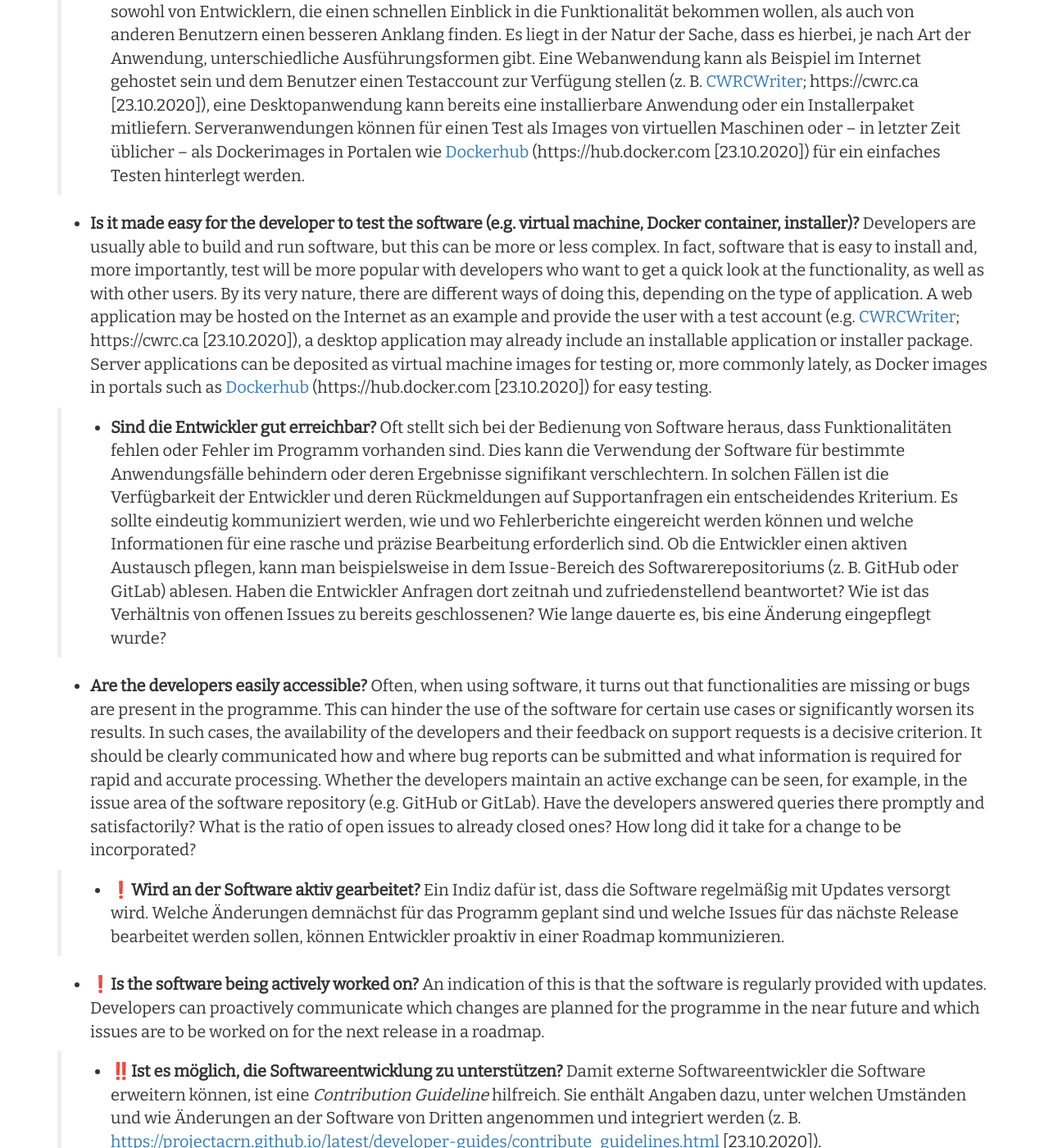
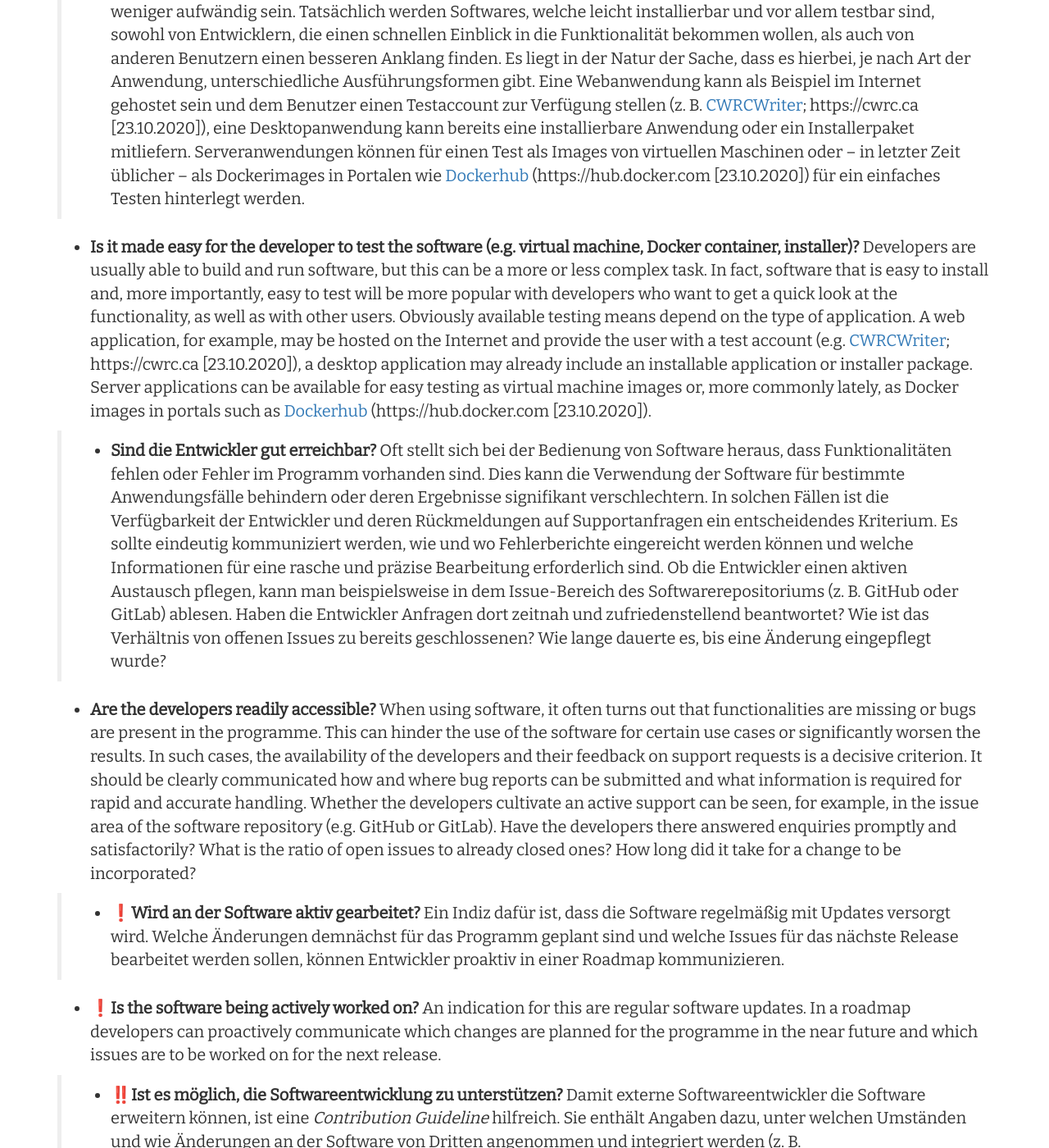
Before and after one commit to Research-Squirrel-Engineers/Impuls_SoftwareRezensionen_DGUF, a Jekyll site: the page built from Draft_EN.md, in a window 1280 px wide and 1400 px high, scrolled down 35046 px. Shown: the whole window at 82% size. Built offline with Jekyll 4.4.1, drawn with Linux system fonts in a browser that asks for light colours; nearby versions of some CDN libraries; emoji names are drawn with the system emoji font; some of the changed text lies outside the part shown.

Commit message:
documentation checked

```diff
--- a/Draft_EN.md
+++ b/Draft_EN.md
@@ -440,56 +440,56 @@ Extensive documentation provides a comprehensive understanding of the software's
 
 > Schließlich gibt es eine *Entwicklerdokumentation* mit Benutzungsbeispielen.
 
-There are several components of documentation, namely:
-* of the *source code*, i.e. of classes or individual methods,
-*the *build process*, i.e. how the software is created from the source code,
-*the *software testing process*, i.e. which test cases were considered by the software.
+There are several components of documentation, namely documentation of:
+* the *source code*, i.e. of classes or individual methods,
+* the *build process*, i.e. how the software is compiled (built) from the source code,
+* the *software testing process*, i.e. which test cases were considered by the software.
 
-Finally, there is *developer documentation* with usage examples.
+Finally, there is a *developer documentation* with usage examples.
 
 > Software Repositorien wie [GitHub](https://github.com) (https://github.com [23.10.2020]) oder [GitLab](https://gitlab.com) (https://gitlab.com [23.10.2020]) bieten oft Vorlagen oder Best Practices, um diese Anforderungen in verschiedenen Programmiersprachen umsetzen zu können.
 
-Software repositories such as [GitHub](https://github.com) (https://github.com [23.10.2020]) or [GitLab](https://gitlab.com) (https://gitlab.com [23.10.2020]) often offer templates or best practices to implement these requirements in different programming languages.
+Software repositories such as [GitHub](https://github.com) (https://github.com [23.10.2020]) or [GitLab](https://gitlab.com) (https://gitlab.com [23.10.2020]) often offer templates or best practices to implement these documentation requirements in different programming languages.
 
 > Ein wichtiger Begriff in dem Zusammenhang von Dokumentation und Tests ist auch der der *Continuous Integration* (CI, Kontinuierliche Integration). Damit wird die fortlaufende Zusammenfügung der Einzelkomponenten einer Anwendung bezeichnet. Hierfür werden Routinen erstellt, die vielseitige Aufgaben durchführen. So kann beispielsweise automatisiert die Erstellung einer Quellcodedokumentation, die Durchführung eines Softwaretests oder die Erzeugung einer ausführbaren Datei aus dem Quellcode (Releasefile, EXE-Datei) angestoßen werden. Dabei werden diese Routinen meist nach jeder Änderung des Quellcodes erneut ausgeführt, wodurch alle Programmkomponenten aktuell bleiben.
 
-An important term in the context of documentation and testing is also that of *Continuous Integration* (CI). This refers to the continuous assembly of the individual components of an application. For this purpose, routines are created that carry out versatile tasks. For example, the creation of source code documentation, the execution of a software test or the generation of an executable file from the source code (release file, EXE file) can be triggered automatically. These routines are usually executed again after each change to the source code, which keeps all programme components up to date.
+An important term in the context of documentation and testing is that of *Continuous Integration* (CI). It refers to the continuous assembly of individual application components. For this purpose, routines are prepared to execute various tasks. This allows for automatic triggering of, for example, the creation of source code documentation, the execution of a software test or the generation of an executable file from the source code (release file, EXE file). Usually, the routines are executed again after each change to the source code. By doing so all programme components are kept up to date.
 
 > * **Ist eine Quellcodedokumentation vorhanden und ggf. eine HTML-Variante davon verfügbar?** Best Practices sind hier beispielsweise Quellcodedokumentationen mit [Doxygen](https://www.doxygen.nl/index.html) (https://www.doxygen.nl/index.html [23.10.2020]), [JavaDoc](http://www.oracle.com/technetwork/java/javase/documentation/javadoc-137458.html) (http://www.oracle.com/technetwork/java/javase/documentation/javadoc-137458.html [23.10.2020]), [JsDoc](https://jsdoc.app) (https://jsdoc.app [23.10.2020]) oder das für Python beliebte [ReadTheDocs](https://readthedocs.org) (https://readthedocs.org [23.10.2020]). Alle genannten Tools erzeugen eine HTML-Repräsentation der Dokumentation, welche idealerweise auch online bereitgestellt werden sollte, etwa als GitHub-Page.
 
-* Best practices here are, for example, source code documentation with [Doxygen](https://www.doxygen.nl/index.html) (https://www.doxygen.nl/index.html [23.10.2020]), [JavaDoc](http://www.oracle.com/technetwork/java/javase/documentation/javadoc-137458.html) (http://www.oracle.com/technetwork/java/javase/documentation/javadoc-137458.html [23.10.2020]), [JsDoc](https://jsdoc.app) (https://jsdoc.app [23.10.2020]) or the popular [ReadTheDocs](https://readthedocs.org) (https://readthedocs.org [23.10.2020]) for Python. All of the above tools generate an HTML representation of the documentation, which should ideally also be made available online, for example as a GitHub page.
+* **Does a source code documentation exist and, if applicable, is an HTML variant of it available?** Best practices here are, for example, source code documentation with [Doxygen](https://www.doxygen.nl/index.html) (https://www.doxygen.nl/index.html [23.10.2020]), [JavaDoc](http://www.oracle.com/technetwork/java/javase/documentation/javadoc-137458.html) (http://www.oracle.com/technetwork/java/javase/documentation/javadoc-137458.html [23.10.2020]), [JsDoc](https://jsdoc.app) (https://jsdoc.app [23.10.2020]) or the popular [ReadTheDocs](https://readthedocs.org) (https://readthedocs.org [23.10.2020]) for Python. All of the tools above generate an HTML representation of the documentation, which should then ideally be made available online, for example as a GitHub page.
 
 > * **Ist der Build-Prozess dokumentiert und ggf. mittels Buildingscripts automatisiert?** Neben dem grundlegenden Verständnis der Programmarchitektur ist das Wissen um die Bauanleitung, dem Build-Prozess, der Software wichtig. Eine Dokumentation dieses Prozesses sollte Informationen über den funktionierenden Erstellungsprozess der Software enthalten. In der Vergangenheit wurde mit Anleitungen in README-Dateien oder ähnlichen natürlichsprachlichen Beschreibungen gearbeitet. Inzwischen ist es etablierter Standard, maschinenlesbare Bauanleitungen (*Buildscripts*) bereitzustellen. Diese beschreiben eindeutig und maschinenlesbar, wie die Software erstellt wurde und erlauben oft das Starten des Build-Prozesses mit einem einzigen Skript. Abhängigkeiten der Software in Bezug auf verwendete *Libraries* (Programmbibliotheken) werden mit Buildscripts ebenfalls dokumentiert. Beispiele für solche Skripte finden sich z. B. in [Apache Maven](https://maven.apache.org) (https://maven.apache.org [23.10.2020]) oder [Gradle](https://gradle.org) (https://gradle.org [23.10.2020]).
 
-* Is the build process documented and, if necessary, automated by means of build scripts?** In addition to a basic understanding of the programme architecture, knowledge of the build instructions, the build process, of the software is important. Documentation of this process should include information about the working build process of the software. In the past, instructions in README files or similar natural language descriptions were used. In the meantime, it has become an established standard to provide machine-readable build instructions (*buildscripts*). These clearly and machine-readably describe how the software was built and often allow the build process to be started with a single script. Build scripts also document the dependencies of the software on the *libraries* used. Examples of such scripts can be found, for example, in [Apache Maven](https://maven.apache.org) (https://maven.apache.org [23.10.2020]) or [Gradle](https://gradle.org) (https://gradle.org [23.10.2020]).
+* **Is the build process documented and, if applicable, automated by means of build scripts?** In addition to a basic understanding of the programme architecture, knowledge of the build instructions of the software, i. e. the build process, is important. The documentation should include information about a functioning build process of the software. In the past, instructions in README files or similar natural language descriptions were used. Nowadays, it has become an established standard to provide machine-readable build instructions (*build scripts*). These unambiguously and machine-readably describe how the software was built and often allow the build process to be started with a single script. Build scripts also document the dependencies of the software on the *libraries* used. Examples of such scripts can be found, in [Apache Maven](https://maven.apache.org) (https://maven.apache.org [23.10.2020]) or [Gradle](https://gradle.org) (https://gradle.org [23.10.2020]).
 
 > * :heavy_exclamation_mark:**Ist die Dokumentation aktuell und adressiert sie alle Funktionen des Programms?** Das letzte Bearbeitungsdatum einer Dokumentation ist meist einem Zeitstempel zu entnehmen, wenn die Dokumentation mit einem der oben genannten Dokumentationswerkzeuge erstellt wurde. Dieses Datum sollte mit dem Veröffentlichungsdatum der aktuellen Software übereinstimmen oder aktueller sein. Werden im besten Fall die Prinzipien der *Continuous Integration* angewendet, so ist die Erzeugung und Bereitstellung der Dokumentation direkt mit im Entwicklungsprozess der Anwendung integriert, wie beispielsweise das [GitHub Repositorium des SPARQLing-Unicorn- QGIS-Plugins](https://github.com/sparqlunicorn/sparqlunicornGoesGIS) (https://github.com/sparqlunicorn/sparqlunicornGoesGIS [23.10.2020]). Hier erstellt ein automatisierter Prozess die Dokumentation bei jeder Veränderung des Quellcodes neu und publiziert sie auf der [GitHub Page des Repositoriums](https://sparqlunicorn.github.io/sparqlunicornGoesGIS/) (https://sparqlunicorn.github.io/sparqlunicornGoesGIS/ [23.10.2020]).
 
-* :heavy_exclamation_mark:**Is the documentation up to date and does it address all functions of the programme?** The last date of editing of a documentation can usually be taken from a timestamp if the documentation was created with one of the documentation tools mentioned above. This date should be the same as or more recent than the release date of the current software. If, in the best case, the principles of *Continuous Integration* are applied, the generation and provision of documentation is directly integrated with the development process of the application, such as the [GitHub repository of the SPARQLing-Unicorn- QGIS plugin](https://github.com/sparqlunicorn/sparqlunicornGoesGIS) (https://github.com/sparqlunicorn/sparqlunicornGoesGIS [23.10.2020]). Here, an automated process recreates the documentation every time the source code changes and publishes it to the [GitHub page of the repository](https://sparqlunicorn.github.io/sparqlunicornGoesGIS/) (https://sparqlunicorn.github.io/sparqlunicornGoesGIS/ [23.10.2020]).
+* :heavy_exclamation_mark:**Is the documentation up to date and does it address all functions of the programme?** The latest edit date of a documentation can usually be found in a timestamp if the documentation was created with one of the documentation tools mentioned above. This date should be the same as or more recent than the release date of the current software version. If, in the best case, the principles of *Continuous Integration* are applied, the generation and provision of documentation is directly integrated into the development of the application, such as e. g. the [GitHub repository of the SPARQLing-Unicorn- QGIS plugin](https://github.com/sparqlunicorn/sparqlunicornGoesGIS) (https://github.com/sparqlunicorn/sparqlunicornGoesGIS [23.10.2020]). Here, an automated process recreates the documentation every time the source code changes and publishes it to the [GitHub page of the repository](https://sparqlunicorn.github.io/sparqlunicornGoesGIS/) (https://sparqlunicorn.github.io/sparqlunicornGoesGIS/ [23.10.2020]).
 
 > * **Gibt es eine Entwicklerdokumentation, welche eine evtl. Softwareerweiterung fördert?** Eine Entwicklerdokumentation bietet einem Entwickler den Einstieg in der Beschäftigung mit der Erweiterung einer Software über die einfache Nutzung hinaus. Eine aussagekräftige README-Datei, die kurz die Verwendung des Programms mit den Standardeinstellungen demonstriert, ist eine Mindestanforderung. Ein Beispiel dafür ist [Bibtex_JS](https://github.com/pcooksey/bibtex-js) (https://github.com/pcooksey/bibtex-js [23.10.2020]). Idealerweise werden zusätzlich Beispieldaten für ein besseres Verständnis des Programmablaufs beigelegt und ggf. weitere häufig verwendete Anwendungsfälle der Software in Beispielen vorgestellt. Für das gerade genannte Beispiel trifft dies zu: [Bibtex_JS-Beispiele](https://github.com/pcooksey/bibtex-js/tree/master/test)) (https://github.com/pcooksey/bibtex-js/tree/master/test [23.10.2020]). Abhängig von der Komplexität der Software kann es sinnvoll sein, ein ggf. auch von einer Nutzercommunity gepflegtes Wiki bereitzustellen, um fortgeschrittene Optionen zu erläutern (siehe [Bibtex_JS-Wiki](https://github.com/pcooksey/bibtex-js/wiki); https://github.com/pcooksey/bibtex-js/wiki [23.10.2020]).
 
-* **Is there developer documentation that promotes eventual software enhancement?** Developer documentation provides a developer's entry point into engaging with the enhancement of a piece of software beyond its simple use. A meaningful README file that briefly demonstrates the use of the programme with the default settings is a minimum requirement. An example of this is [Bibtex_JS](https://github.com/pcooksey/bibtex-js) (https://github.com/pcooksey/bibtex-js [23.10.2020]). Ideally, sample data should also be included for a better understanding of the programme flow and, if necessary, other frequently used use cases of the software should be presented in examples. This applies to the example just mentioned: [Bibtex_JS-Examples](https://github.com/pcooksey/bibtex-js/tree/master/test)) (https://github.com/pcooksey/bibtex-js/tree/master/test [23.10.2020]). Depending on the complexity of the software, it may be useful to provide a wiki, possibly also maintained by a user community, to explain advanced options (see [Bibtex_JS-Wiki](https://github.com/pcooksey/bibtex-js/wiki); https://github.com/pcooksey/bibtex-js/wiki [23.10.2020]).
+* **Does a developer documentation that maybe even promotes further software development exist?** The developer documentation represents the entry point for developers to engage with further enhancement of software beyond just using it. A meaningful README file that briefly demonstrates the use of the programme with the default settings is a minimum requirement. An example of this is [Bibtex_JS](https://github.com/pcooksey/bibtex-js) (https://github.com/pcooksey/bibtex-js [23.10.2020]). Ideally, sample data is included for a better understanding of the programme flow and, if necessary, other frequently used use cases of the software are presented in examples. This applies to the example just mentioned: [Bibtex_JS-Examples](https://github.com/pcooksey/bibtex-js/tree/master/test)) (https://github.com/pcooksey/bibtex-js/tree/master/test [23.10.2020]). Depending on the complexity of the software, it may be useful to provide a wiki, possibly also maintained by a user community, to explain advanced options (see [Bibtex_JS-Wiki](https://github.com/pcooksey/bibtex-js/wiki); https://github.com/pcooksey/bibtex-js/wiki [23.10.2020]).
 
 > * **Enthält der Quellcode Softwaretests, um die Kernfunktionen zu testen und diese für andere Entwickler aufzuzeigen?** Jede Software kann durch Tests auf ihre antizipierte Funktionalität hin überprüft werden. Entsprechend geben Softwaretests Auskunft über die angedachten Anwendungsfälle und als Testergebnis, welche Funktionen stabil, fehleranfällig oder verbesserungsbedürftig sind. Als Teil eines *Continuous- Integration*-Prozesses können Softwaretests nach jeder Änderung am Quellcode automatisch ausgeführt werden.
 
-* **Does the source code contain software tests to test the core functions and point them out to other developers?** Any software can be checked for its anticipated functionality by testing. Accordingly, software tests provide information about the envisaged use cases and, as a test result, which functions are stable, error-prone or in need of improvement. As part of a *Continuous Integration* process, software tests can be executed automatically after each change to the source code.
+* **Does the source code contain software tests for testing core functions and demonstrate them to other developers?** Any software can be checked for its anticipated functionality with software tests. Accordingly, software tests provide information about the envisaged use cases and, as a test result, which functions are stable, error-prone or in need of improvement. As part of a *Continuous Integration* process, software tests can be executed automatically after each change to the source code.
 
 > * **Wird es dem Entwickler einfach gemacht, die Software zu testen (z. B. Virtuelle Maschine, Dockercontainer, Installer)?** Entwickler sind meist in der Lage, eine Software zu bauen und auszuführen, doch das kann mehr oder weniger aufwändig sein. Tatsächlich werden Softwares, welche leicht installierbar und vor allem testbar sind, sowohl von Entwicklern, die einen schnellen Einblick in die Funktionalität bekommen wollen, als auch von anderen Benutzern einen besseren Anklang finden. Es liegt in der Natur der Sache, dass es hierbei, je nach Art der Anwendung, unterschiedliche Ausführungsformen gibt. Eine Webanwendung kann als Beispiel im Internet gehostet sein und dem Benutzer einen Testaccount zur Verfügung stellen (z. B. [CWRCWriter](https://cwrc.ca); https://cwrc.ca [23.10.2020]), eine Desktopanwendung kann bereits eine installierbare Anwendung oder ein Installerpaket mitliefern. Serveranwendungen können für einen Test als Images von virtuellen Maschinen oder – in letzter Zeit üblicher – als Dockerimages in Portalen wie [Dockerhub](https://hub.docker.com) (https://hub.docker.com [23.10.2020]) für ein einfaches Testen hinterlegt werden.
 
-* **Is it made easy for the developer to test the software (e.g. virtual machine, Docker container, installer)?** Developers are usually able to build and run software, but this can be more or less complex. In fact, software that is easy to install and, more importantly, test will be more popular with developers who want to get a quick look at the functionality, as well as with other users. By its very nature, there are different ways of doing this, depending on the type of application. A web application may be hosted on the Internet as an example and provide the user with a test account (e.g. [CWRCWriter](https://cwrc.ca); https://cwrc.ca [23.10.2020]), a desktop application may already include an installable application or installer package. Server applications can be deposited as virtual machine images for testing or, more commonly lately, as Docker images in portals such as [Dockerhub](https://hub.docker.com) (https://hub.docker.com [23.10.2020]) for easy testing.
+* **Is it made easy for the developer to test the software (e.g. virtual machine, Docker container, installer)?** Developers are usually able to build and run software, but this can be a more or less complex task. In fact, software that is easy to install and, more importantly, easy to test will be more popular with developers who want to get a quick look at the functionality, as well as with other users. Obviously available testing means depend on the type of application. A web application, for example, may be hosted on the Internet and provide the user with a test account (e.g. [CWRCWriter](https://cwrc.ca); https://cwrc.ca [23.10.2020]), a desktop application may already include an installable application or installer package. Server applications can be available for easy testing as virtual machine images or, more commonly lately, as Docker images in portals such as [Dockerhub](https://hub.docker.com) (https://hub.docker.com [23.10.2020]).
 
 > * **Sind die Entwickler gut erreichbar?** Oft stellt sich bei der Bedienung von Software heraus, dass Funktionalitäten fehlen oder Fehler im Programm vorhanden sind. Dies kann die Verwendung der Software für bestimmte Anwendungsfälle behindern oder deren Ergebnisse signifikant verschlechtern. In solchen Fällen ist die Verfügbarkeit der Entwickler und deren Rückmeldungen auf Supportanfragen ein entscheidendes Kriterium. Es sollte eindeutig kommuniziert werden, wie und wo Fehlerberichte eingereicht werden können und welche Informationen für eine rasche und präzise Bearbeitung erforderlich sind. Ob die Entwickler einen aktiven Austausch pflegen, kann man beispielsweise in dem Issue-Bereich des Softwarerepositoriums (z. B. GitHub oder GitLab) ablesen. Haben die Entwickler Anfragen dort zeitnah und zufriedenstellend beantwortet? Wie ist das Verhältnis von offenen Issues zu bereits geschlossenen? Wie lange dauerte es, bis eine Änderung eingepflegt wurde?
 
-* **Are the developers easily accessible?** Often, when using software, it turns out that functionalities are missing or bugs are present in the programme. This can hinder the use of the software for certain use cases or significantly worsen its results. In such cases, the availability of the developers and their feedback on support requests is a decisive criterion. It should be clearly communicated how and where bug reports can be submitted and what information is required for rapid and accurate processing. Whether the developers maintain an active exchange can be seen, for example, in the issue area of the software repository (e.g. GitHub or GitLab). Have the developers answered queries there promptly and satisfactorily? What is the ratio of open issues to already closed ones? How long did it take for a change to be incorporated?
+* **Are the developers readily accessible?** When using software, it often turns out that functionalities are missing or bugs are present in the programme. This can hinder the use of the software for certain use cases or significantly worsen the results. In such cases, the availability of the developers and their feedback on support requests is a decisive criterion. It should be clearly communicated how and where bug reports can be submitted and what information is required for rapid and accurate handling. Whether the developers cultivate an active support can be seen, for example, in the issue area of the software repository (e.g. GitHub or GitLab). Have the developers there answered enquiries promptly and satisfactorily? What is the ratio of open issues to already closed ones? How long did it take for a change to be incorporated?
 
 > * :heavy_exclamation_mark:**Wird an der Software aktiv gearbeitet?** Ein Indiz dafür ist, dass die Software regelmäßig mit Updates versorgt wird. Welche Änderungen demnächst für das Programm geplant sind und welche Issues für das nächste Release bearbeitet werden sollen, können Entwickler proaktiv in einer Roadmap kommunizieren.
 
-* :heavy_exclamation_mark:**Is the software being actively worked on?** An indication of this is that the software is regularly provided with updates. Developers can proactively communicate which changes are planned for the programme in the near future and which issues are to be worked on for the next release in a roadmap.
+* :heavy_exclamation_mark:**Is the software being actively worked on?** An indication for this are regular software updates. In a roadmap developers can proactively communicate which changes are planned for the programme in the near future and which issues are to be worked on for the next release.
 
 > * :bangbang:**Ist es möglich, die Softwareentwicklung zu unterstützen?** Damit externe Softwareentwickler die Software erweitern können, ist eine *Contribution Guideline* hilfreich. Sie enthält Angaben dazu, unter welchen Umständen und wie Änderungen an der Software von Dritten angenommen und integriert werden (z. B. [https://projectacrn.github.io/latest/developer-guides/contribute_guidelines.html](https://projectacrn.github.io/latest/developer-guides/contribute_guidelines.html) [23.10.2020]).
 
-* :bangbang:**Is it possible to support software development?** To enable external software developers to extend the software, a *Contribution Guideline* is helpful. It contains information on the circumstances under which and how changes to the software are accepted and integrated by third parties (e.g. [https://projectacrn.github.io/latest/developer-guides/contribute_guidelines.html](https://projectacrn.github.io/latest/developer-guides/contribute_guidelines.html) [23.10.2020]).
+* :bangbang:**Is it possible to support software development?** To enable external software developers to contribute to the software, a *Contribution Guideline* is helpful. It contains information on the circumstances under which and how changes to the software are accepted and integrated by third parties (e.g. [https://projectacrn.github.io/latest/developer-guides/contribute_guidelines.html](https://projectacrn.github.io/latest/developer-guides/contribute_guidelines.html) [23.10.2020]).
 
 > #### Qualität der Implementierung
 #### Quality of implementation
```
Also changed, not shown: other parts of Draft_EN.md (+1 -1 lines).
